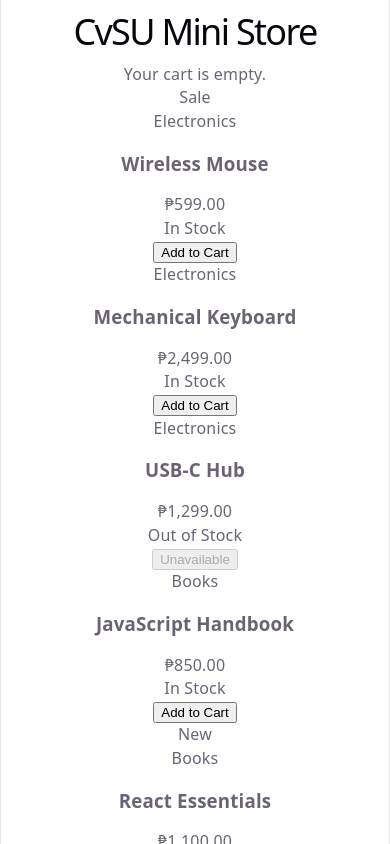
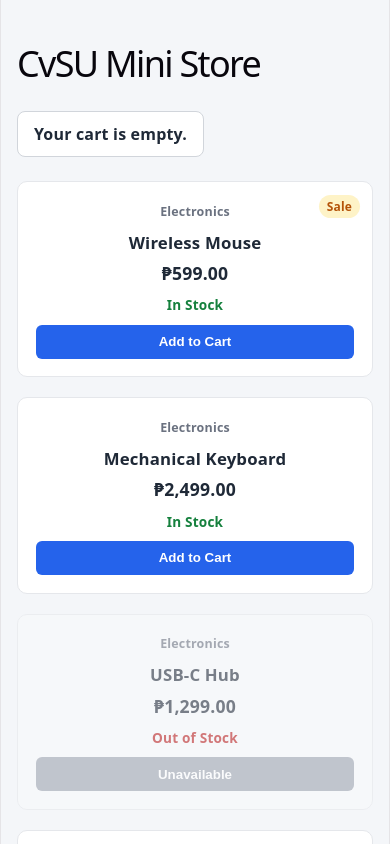
Before and after one commit to ginoyreyes/Reyeslab3-React-Props-and-Component-Communication, a React (Vite) app: page / in a window 390 px wide. Shown: the top 844 px of the page. Built offline with nearby package versions, Linux system fonts and the light colour scheme.

Commit message:
style responsive grid and stock states for Lab 3

```diff
--- a/src/App.css
+++ b/src/App.css
@@ -1,184 +1,130 @@
-.counter {
-  font-size: 16px;
-  padding: 5px 10px;
-  border-radius: 5px;
-  color: var(--accent);
-  background: var(--accent-bg);
-  border: 2px solid transparent;
-  transition: border-color 0.3s;
-  margin-bottom: 24px;
-
-  &:hover {
-    border-color: var(--accent-border);
-  }
-  &:focus-visible {
-    outline: 2px solid var(--accent);
-    outline-offset: 2px;
-  }
+* {
+  box-sizing: border-box;
 }
 
-.hero {
-  position: relative;
-
-  .base,
-  .framework,
-  .vite {
-    inset-inline: 0;
-    margin: 0 auto;
+body {
+  margin: 0;
+  font-family: system-ui, -apple-system, sans-serif;
+  background: #f4f6f9;
+  color: #1f2937;
 }
 
-  .base {
-    width: 170px;
-    position: relative;
-    z-index: 0;
+.store-container {
+  max-width: 1100px;
+  margin: 0 auto;
+  padding: 2rem 1rem;
 }
 
-  .framework,
-  .vite {
-    position: absolute;
+.store-header {
+  display: flex;
+  flex-wrap: wrap;
+  justify-content: space-between;
+  align-items: center;
+  gap: 1rem;
+  margin-bottom: 1.5rem;
 }
 
-  .framework {
-    z-index: 1;
-    top: 34px;
-    height: 28px;
-    transform: perspective(2000px) rotateZ(300deg) rotateX(44deg) rotateY(39deg)
-      scale(1.4);
+.cart-banner {
+  background: #ffffff;
+  border: 1px solid #d1d5db;
+  padding: 0.65rem 1rem;
+  border-radius: 8px;
+  font-weight: 600;
+  margin: 0;
 }
 
-  .vite {
-    z-index: 0;
-    top: 107px;
-    height: 26px;
-    width: auto;
-    transform: perspective(2000px) rotateZ(300deg) rotateX(40deg) rotateY(39deg)
-      scale(0.8);
-  }
+.product-grid {
+  display: grid;
+  grid-template-columns: repeat(auto-fill, minmax(230px, 1fr));
+  gap: 1.25rem;
 }
 
-#center {
+.product-card {
+  background: #ffffff;
+  border: 1px solid #e5e7eb;
+  border-radius: 10px;
+  padding: 1.1rem;
   display: flex;
   flex-direction: column;
-  gap: 25px;
-  place-content: center;
-  place-items: center;
-  flex-grow: 1;
-
-  @media (max-width: 1024px) {
-    padding: 32px 20px 24px;
-    gap: 18px;
-  }
+  gap: 0.5rem;
+  position: relative;
 }
 
-#next-steps {
-  display: flex;
-  border-top: 1px solid var(--border);
-  text-align: left;
-
-  & > div {
-    flex: 1 1 0;
-    padding: 32px;
-    @media (max-width: 1024px) {
-      padding: 24px 20px;
-    }
+.product-card.out-of-stock {
+  opacity: 0.58;
+  background: #f9fafb;
 }
 
-  .icon {
-    margin-bottom: 16px;
-    width: 22px;
-    height: 22px;
+.badge-slot {
+  position: absolute;
+  top: 0.75rem;
+  right: 0.75rem;
 }
 
-  @media (max-width: 1024px) {
-    flex-direction: column;
-    text-align: center;
-  }
+.badge {
+  font-size: 0.75rem;
+  font-weight: 700;
+  padding: 0.2rem 0.5rem;
+  border-radius: 999px;
 }
 
-#docs {
-  border-right: 1px solid var(--border);
-
-  @media (max-width: 1024px) {
-    border-right: none;
-    border-bottom: 1px solid var(--border);
-  }
+.badge-new {
+  background: #dbeafe;
+  color: #1d4ed8;
 }
 
-#next-steps ul {
-  list-style: none;
-  padding: 0;
-  display: flex;
-  gap: 8px;
-  margin: 32px 0 0;
-
-  .logo {
-    height: 18px;
+.badge-sale {
+  background: #fef3c7;
+  color: #b45309;
 }
 
-  a {
-    color: var(--text-h);
-    font-size: 16px;
-    border-radius: 6px;
-    background: var(--social-bg);
-    display: flex;
-    padding: 6px 12px;
-    align-items: center;
-    gap: 8px;
-    text-decoration: none;
-    transition: box-shadow 0.3s;
-
-    &:hover {
-      box-shadow: var(--shadow);
-    }
-    .button-icon {
-      height: 18px;
-      width: 18px;
-    }
+.category-tag {
+  font-size: 0.78rem;
+  color: #6b7280;
+  font-weight: 600;
 }
 
-  @media (max-width: 1024px) {
-    margin-top: 20px;
-    flex-wrap: wrap;
-    justify-content: center;
-
-    li {
-      flex: 1 1 calc(50% - 8px);
+.product-title {
+  margin: 0;
+  font-size: 1.05rem;
 }
 
-    a {
-      width: 100%;
-      justify-content: center;
-      box-sizing: border-box;
-    }
-  }
+.product-price {
+  margin: 0;
+  font-size: 1.1rem;
+  font-weight: 700;
 }
 
-#spacer {
-  height: 88px;
-  border-top: 1px solid var(--border);
-  @media (max-width: 1024px) {
-    height: 48px;
-  }
+.stock-status {
+  margin: 0;
+  font-size: 0.85rem;
+  font-weight: 600;
 }
 
-.ticks {
-  position: relative;
-  width: 100%;
-
-  &::before,
-  &::after {
-    content: '';
-    position: absolute;
-    top: -4.5px;
-    border: 5px solid transparent;
+.stock-status.in-stock {
+  color: #15803d;
 }
 
-  &::before {
-    left: 0;
-    border-left-color: var(--border);
+.stock-status.out-of-stock-text {
+  color: #b91c1c;
 }
-  &::after {
-    right: 0;
-    border-right-color: var(--border);
+
+.add-btn {
+  margin-top: auto;
+  padding: 0.6rem 0.85rem;
+  border: none;
+  border-radius: 6px;
+  background: #2563eb;
+  color: #ffffff;
+  font-weight: 600;
+  cursor: pointer;
 }
+
+.add-btn:hover:not(:disabled) {
+  background: #1d4ed8;
 }
+
+.add-btn:disabled {
+  background: #9ca3af;
+  cursor: not-allowed;
+}
```
Lines whose indentation alone changed are shown as unchanged.
